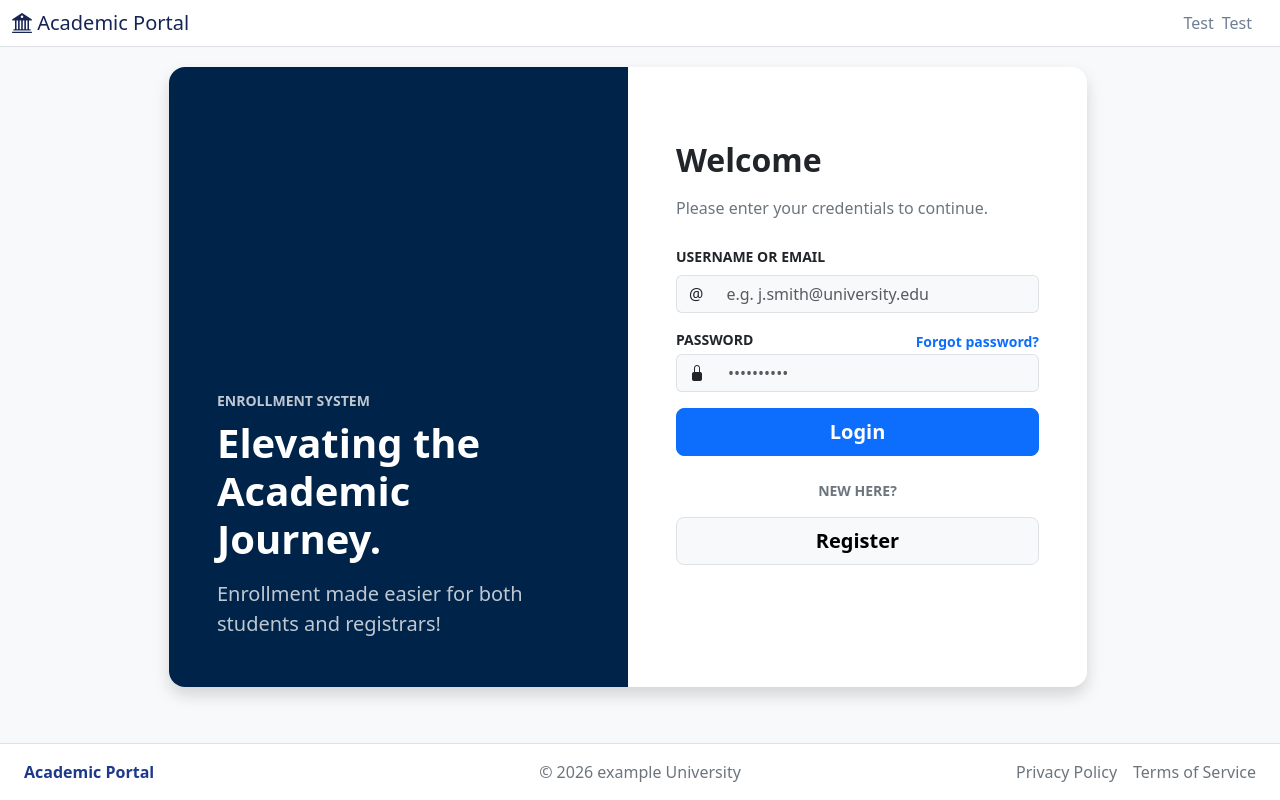
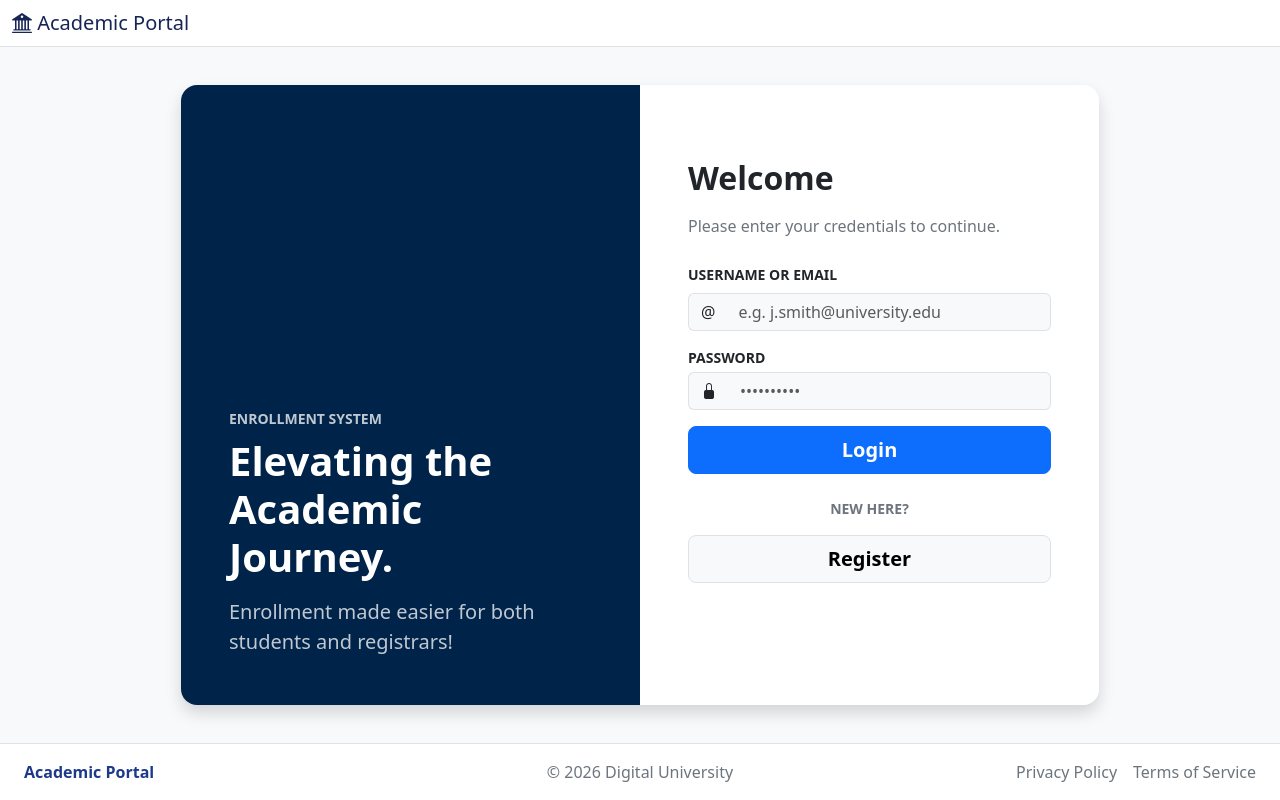
Before and after one commit to a052cWyzHp/online-enrollment-system, a PHP site: page /login.php in a window 1280 px wide. Run offline with PHP 8.4, Linux system fonts and the light colour scheme; some libraries are stand-ins or nearby versions.

Commit message:
small cosmetic fixes

```diff
--- a/admin page/navbar.php
+++ b/admin page/navbar.php
@@ -5,7 +5,11 @@
             <i class="bi bi-list fs-3"></i>
 
         </button>
-            <a class="navbar-brand fw-bold me-3 mb-0" href="#" style="color: #0b1f5f;">Academic Portal</a>
+        <div class="navbar-header">
+            <a href="#" class="navbar-brand" style="color: #172554;">
+                <i class="bi bi-bank2"></i>
+                <span>Academic Portal</span>
+            </a>
         </div>
     </div>
 </nav>
--- a/login page/footer.php
+++ b/login page/footer.php
@@ -9,14 +9,14 @@
 
       <!-- Center -->
       <div class="col-12 col-md-4 text-center">
-        <span class="text-secondary">© 2026 example University</span>
+        <span class="text-secondary">© 2026 Digital University</span>
       </div>
 
       <!-- Right -->
       <div class="col-12 col-md-4">
         <div class="d-flex flex-column flex-md-row justify-content-center justify-content-md-end gap-1 gap-md-3">
-          <span class="text-secondary">Privacy Policy</span>
-          <span class="text-secondary">Terms of Service</span>
+          <a href="privacy_policy.php" class="text-decoration-none text-secondary">Privacy Policy</a>
+          <a href="terms_of_service.php" class="text-decoration-none text-secondary">Terms of Service</a>
         </div>
       </div>
 
--- a/login page/navbar.php
+++ b/login page/navbar.php
@@ -6,9 +6,5 @@
             <span>Academic Portal</span>
         </a>
     </div>
-    <ul class="nav navbar-nav ms-auto me-3" style="color: #6F7E93;">
-        <li class="ms-2">Test</li>
-        <li class="ms-2">Test</li>
-    </ul>
 </div>
 </nav>
--- a/login.php
+++ b/login.php
@@ -92,10 +92,10 @@ if ($_SERVER['REQUEST_METHOD'] === 'POST') {
     }
 </style>
 
-<body>
+<body class="d-flex flex-column min-vh-100">
 <?php include 'login page/navbar.php'; ?>
 
-<main class="container-fluid d-flex align-items-center" style="min-height: calc(100vh - 140px);">
+<main class="container-fluid flex-grow-1 d-flex align-items-center justify-content-center py-4">
     <div class="row justify-content-center align-items-center w-100">
 
         <div class="col-12 col-lg-10 col-xl-9">
@@ -145,7 +145,6 @@ if ($_SERVER['REQUEST_METHOD'] === 'POST') {
                                 <div class="mb-3">
                                     <div class="d-flex justify-content-between align-items-center">
                                         <label for="password" class="form-label fw-semibold small text-uppercase mb-1">Password</label>
-                                        <a href="#" class="text-decoration-none small fw-semibold">Forgot password?</a>
                                     </div>
                                     <div class="input-group">
                                         <span class="input-group-text bg-light border-end-0">
--- a/privacy_policy.php
+++ b/privacy_policy.php
@@ -11,7 +11,7 @@
 
 <body class="bg-light-subtle d-flex flex-column min-vh-100">
 
-<?php include 'student page/navbar.php'; ?>
+<?php include 'login page/navbar.php'; ?>
 
 <main class="container flex-grow-1 py-5">
     <div class="row justify-content-center">
@@ -76,7 +76,7 @@
     </div>
 </main>
 
-<?php include 'student page/footer.php'; ?>
+<?php include 'login page/footer.php'; ?>
 
 <script src="https://cdn.jsdelivr.net/npm/bootstrap@5.3.8/dist/js/bootstrap.bundle.min.js"></script>
 </body>
--- a/terms_of_service.php
+++ b/terms_of_service.php
@@ -11,7 +11,7 @@
 
 <body class="bg-light-subtle d-flex flex-column min-vh-100">
 
-<?php include 'student page/navbar.php'; ?>
+<?php include 'login page/navbar.php'; ?>
 
 <main class="container flex-grow-1 py-5">
     <div class="row justify-content-center">
@@ -81,7 +81,7 @@
     </div>
 </main>
 
-<?php include 'student page/footer.php'; ?>
+<?php include 'login page/footer.php'; ?>
 
 <script src="https://cdn.jsdelivr.net/npm/bootstrap@5.3.8/dist/js/bootstrap.bundle.min.js"></script>
 </body>
```
Also changed, not shown: admin page/sidebar.php (+11 -0 lines), student page/navbar.php (+6 -1 lines).
